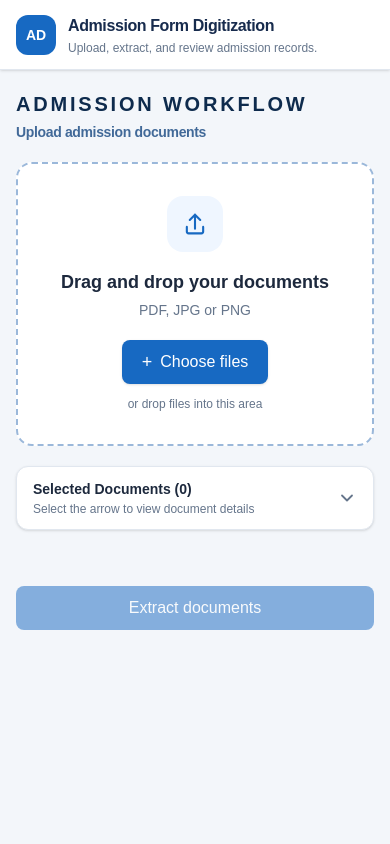
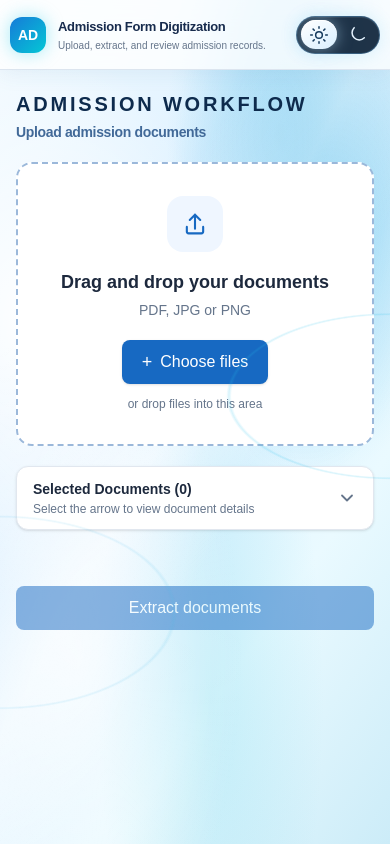
Before and after one commit to Karthi02A/admission-form-digitization, a Next.js app in the folder frontend/: page / in a window 390 px wide. Built offline with nearby package versions, Linux system fonts and the light colour scheme.

Commit message:
Update AdmissionWorkspace.tsx

```diff
--- a/frontend/components/AdmissionWorkspace.tsx
+++ b/frontend/components/AdmissionWorkspace.tsx
@@ -1,6 +1,6 @@
 "use client";
 
-import { useCallback, useMemo, useRef, useState } from "react";
+import { useCallback, useEffect, useMemo, useRef, useState } from "react";
 import ReviewScreen from "@/components/ReviewScreen";
 import UploadScreen from "@/components/UploadScreen";
 import { apiUrl, request } from "@/lib/api";
@@ -46,6 +46,15 @@
 }
 
 export default function AdmissionWorkspace() {
+  const [theme, setTheme] = useState<"dark" | "light">("light");
+  useEffect(() => {
+    const saved = window.localStorage.getItem("admission-ui-theme");
+    if (saved === "light" || saved === "dark") setTheme(saved);
+  }, []);
+  useEffect(() => {
+    window.localStorage.setItem("admission-ui-theme", theme);
+  }, [theme]);
+
   const [files, setFiles] = useState<UploadEntry[]>([]);
   const [documents, setDocuments] = useState<StudentDocument[]>([]);
   const [batchId, setBatchId] = useState<string | null>(null);
@@ -413,15 +422,34 @@
   }, [batchId, documents.length, flushAll]);
 
   return (
-    <div className="min-h-screen">
-      <header className="sticky top-0 z-20 flex min-h-[70px] flex-wrap items-center justify-between gap-3 border-b border-line bg-white px-4 py-3 shadow-sm md:px-7">
+    <div className={`app-shell min-h-screen ${theme === "dark" ? "theme-dark" : "theme-light"} ${screen === "upload" ? "screen-upload" : "screen-review"}`}>
+      <header className="app-header sticky top-0 z-20 flex min-h-[70px] flex-wrap items-center justify-between gap-3 border-b border-line bg-white px-4 py-3 shadow-sm md:px-7">
         <div className="flex items-center gap-3">
-          <div aria-hidden="true" className="grid h-10 w-10 place-items-center rounded-xl bg-brand text-sm font-extrabold text-white">AD</div>
+          <div aria-hidden="true" className="app-logo grid h-10 w-10 place-items-center rounded-xl bg-brand text-sm font-extrabold text-white">AD</div>
           <div>
-            <h1 className="text-base font-bold tracking-tight">Admission Form Digitization</h1>
-            <p className="mt-0.5 text-xs text-muted">Upload, extract, and review admission records.</p>
+            <h1 className="app-title text-base font-bold tracking-tight">Admission Form Digitization</h1>
+            <p className="app-subtitle mt-0.5 text-xs text-muted">Upload, extract, and review admission records.</p>
           </div>
         </div>
+        <div className="flex items-center gap-2">
+          {screen === "upload" && (
+            <button
+              type="button"
+              role="switch"
+              aria-checked={theme === "dark"}
+              aria-label={`Switch to ${theme === "dark" ? "light" : "dark"} mode`}
+              title={`Switch to ${theme === "dark" ? "light" : "dark"} mode`}
+              onClick={() => setTheme(value => value === "dark" ? "light" : "dark")}
+              className={`theme-toggle ${theme === "dark" ? "is-dark" : "is-light"}`}
+            >
+              <span className={`theme-toggle-option sun-option ${theme === "light" ? "is-active" : ""}`} aria-hidden="true">
+                <svg viewBox="0 0 24 24" className="h-5 w-5" fill="none" stroke="currentColor" strokeWidth="1.8" strokeLinecap="round" strokeLinejoin="round"><circle cx="12" cy="12" r="4"/><path d="M12 2v2m0 16v2M4.93 4.93l1.42 1.42m11.3 11.3 1.42 1.42M2 12h2m16 0h2M4.93 19.07l1.42-1.42m11.3-11.3 1.42-1.42"/></svg>
+              </span>
+              <span className={`theme-toggle-option moon-option ${theme === "dark" ? "is-active" : ""}`} aria-hidden="true">
+                <svg viewBox="0 0 24 24" className="h-5 w-5" fill="none" stroke="currentColor" strokeWidth="1.8" strokeLinecap="round" strokeLinejoin="round"><path d="M20.8 15.4A8.5 8.5 0 0 1 8.6 3.2 8.5 8.5 0 1 0 20.8 15.4Z"/></svg>
+              </span>
+            </button>
+          )}
         {screen === "review" && currentDocument && (
           <div className="flex flex-wrap items-center justify-end gap-2">
             <button type="button" onClick={() => void backToUpload()} disabled={batchBusy} className="rounded-lg border border-line px-3 py-2 text-sm font-medium text-slate-700 hover:bg-slate-50">Back to upload</button>
@@ -429,6 +457,7 @@
             <button type="button" onClick={() => void startNewBatch()} disabled={batchBusy} className="rounded-lg border border-red-200 px-3 py-2 text-sm font-semibold text-red-700 hover:bg-red-50 disabled:opacity-50">{batchBusy ? "Starting…" : "New Batch"}</button>
           </div>
         )}
+        </div>
       </header>
 
       {screen === "upload" ? (
@@ -445,13 +474,13 @@
             onProcess={() => void startProcessing()}
           />
           {documents.length > 0 && !processing && (
-            <div className="mx-auto flex max-w-[1500px] justify-end px-5 pb-7 lg:px-8">
-              <button type="button" onClick={openReview} className="rounded-lg bg-brand px-5 py-2.5 text-sm font-semibold text-white hover:bg-blue-800">Review</button>
+            <div className="app-actions mx-auto flex max-w-[1500px] justify-end px-5 pb-7 lg:px-8">
+              <button type="button" onClick={openReview} className="action-primary rounded-lg bg-brand px-5 py-2.5 text-sm font-semibold text-white hover:bg-blue-800">Review</button>
             </div>
           )}
           {batchId && !processing && (
-            <div className="mx-auto flex max-w-[1500px] justify-end px-5 pb-7 lg:px-8">
-              <button type="button" onClick={() => void startNewBatch()} disabled={batchBusy} className="rounded-lg border border-red-200 px-4 py-2 text-sm font-semibold text-red-700 hover:bg-red-50 disabled:opacity-50">Discard batch and start over</button>
+            <div className="app-actions mx-auto flex max-w-[1500px] justify-end px-5 pb-7 lg:px-8">
+              <button type="button" onClick={() => void startNewBatch()} disabled={batchBusy} className="action-danger rounded-lg border border-red-200 px-4 py-2 text-sm font-semibold text-red-700 hover:bg-red-50 disabled:opacity-50">Discard batch and start over</button>
             </div>
           )}
         </>
```
